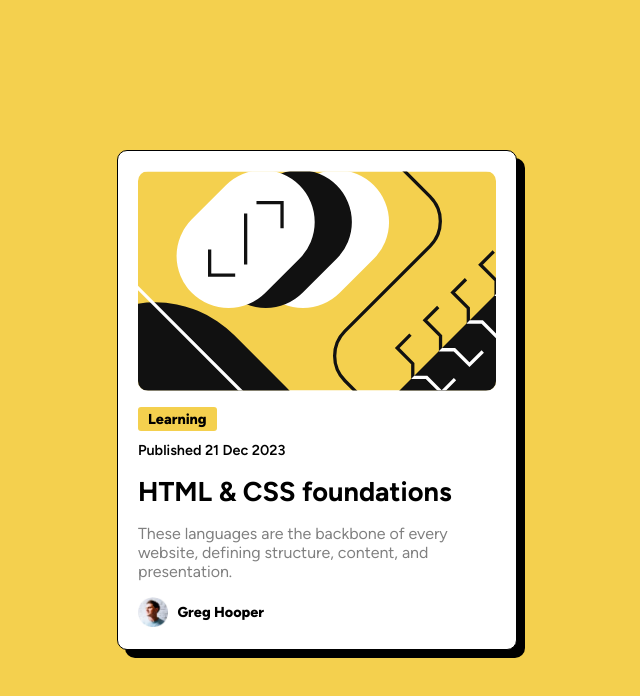
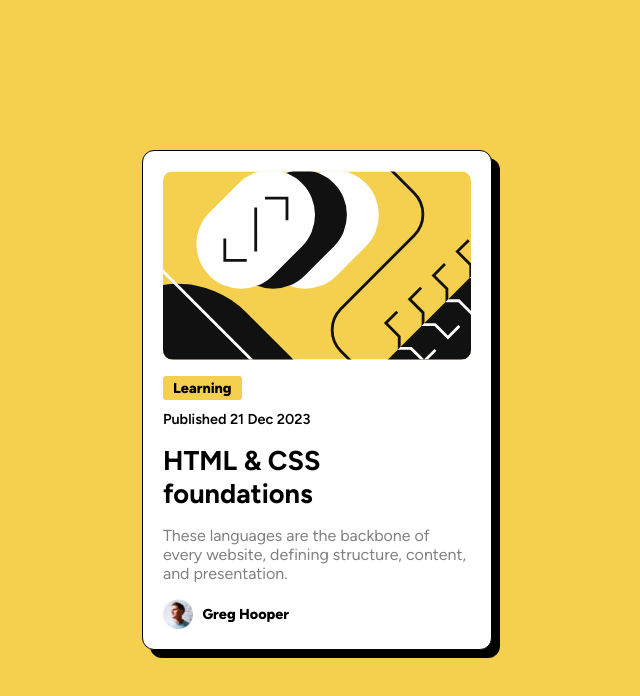
Before and after one commit to scriptyvijay/Blog-preview-card-frontend-mentor, a plain HTML site: page index.html in a window 1280 px wide. Shown: the whole page, without its empty margins (323-963 px from the left). Drawn offline with Linux system fonts and the light colour scheme.

```diff
--- a/style.css
+++ b/style.css
@@ -34,9 +34,9 @@
 
 #preview-card {
 	height: 500px;
-	width: 400px;
+	width: 350px;
 	background-color: var(--card-color);
-	border-radius: 10px;
+	border-radius: 12px;
 	padding: 20px;
 	display: flex;
 	flex-direction: column;
```
